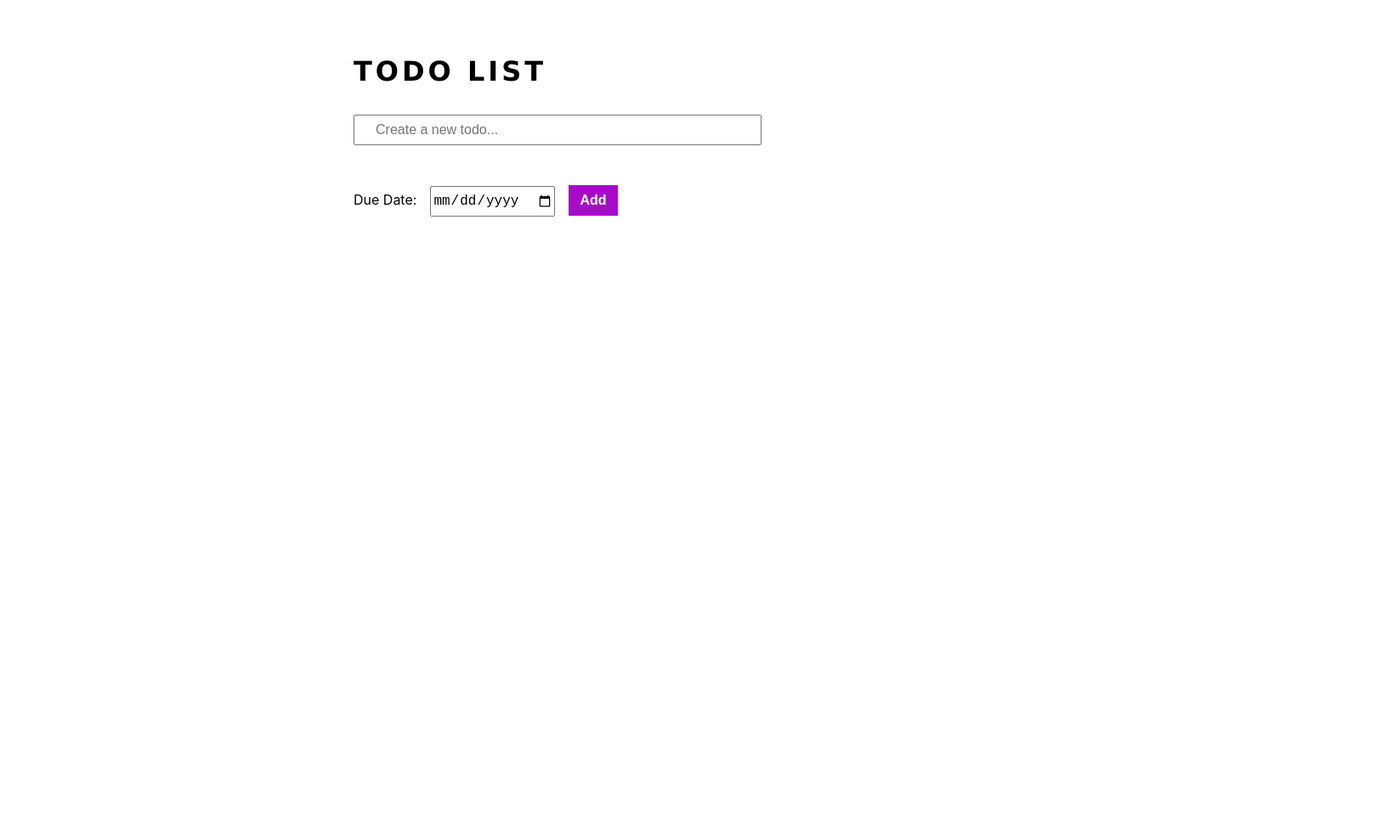
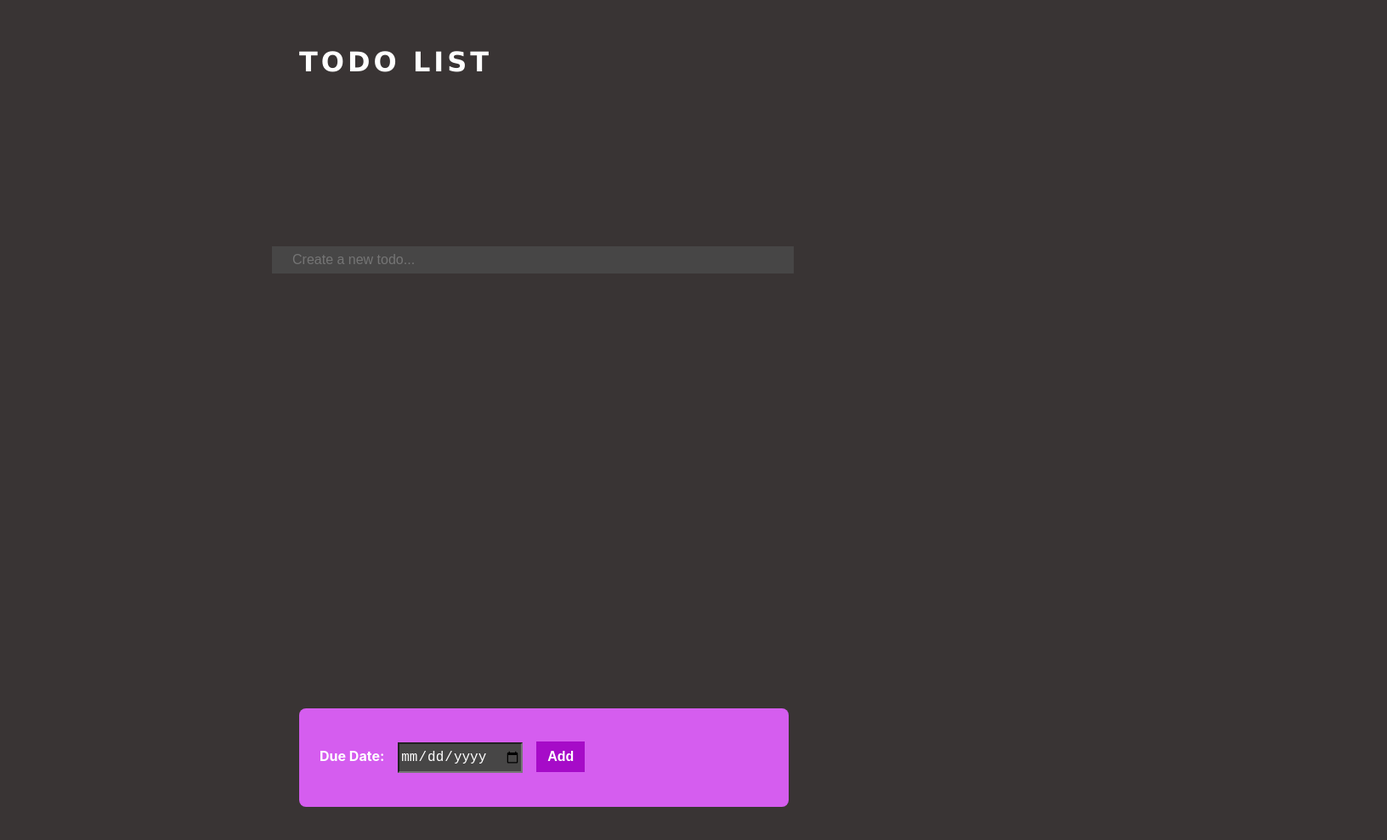
Before and after one commit to sunshinemoua/get-it-together, a React (Create React App) app: page / in a window 1280 px wide. Shown: the part 111-1100 px from the top of the page at 85% size, 1632 px wide, since content can reach past the window. Before the commit the page ends 800 px from the top, so only its background shows below. Built offline with nearby package versions, Linux system fonts and the light colour scheme.

Commit message:
styled a few components; position needs fixing

```diff
--- a/src/components/Todo.js
+++ b/src/components/Todo.js
@@ -3,17 +3,14 @@ import moment from "moment";
 
 const Todo = (props) => {
   const todosList = props.todos.map((todo) => (
-    <div key={Math.random()} className={classes.items}>
+    <div
+      key={Math.random()}
+      className={classes.items}
+      onClick={() => props.deleteTodo(todo)}
+    >
       <ul>
         <li className={classes.todo}>
           {todo.input} {moment(todo.date).format("MM/DD/YYYY")}
-          <button
-            className={classes["button-delete"]}
-            type="button"
-            onClick={() => props.deleteTodo(todo)}
-          >
-            Delete
-          </button>
         </li>
       </ul>
     </div>
--- a/src/components/Todo.module.css
+++ b/src/components/Todo.module.css
@@ -1,13 +1,12 @@
 @media screen and (min-width: 1155px) {
-  .items {
-  }
   ul {
+    list-style-type: circle;
     font-size: 1rem;
-    color: rgb(192, 91, 192);
+    font-weight: bold;
+    color: white;
     margin: 20px;
-    border: 1px solid black;
-    border-radius: 0.15rem;
     padding: 0.25rem 2rem;
+    border: 1px solid;
   }
 
   .button-delete {
--- a/src/components/TodoList.js
+++ b/src/components/TodoList.js
@@ -29,9 +29,8 @@ const TodoList = () => {
   };
 
   return (
-    <div className={classes["todo-label"]}>
-      <h1 className={classes.header}> Todo List</h1>
-
+    <div className={classes.page}>
+      <h1 className={classes.header}> Todo List</h1>{" "}
       <label className={classes.label}>
         <input
           className={classes["input-box"]}
@@ -41,6 +40,7 @@ const TodoList = () => {
           onChange={inputHandler}
         />
       </label>
+      <div className={classes["todo-label"]}>
         <label className={classes["due-date"]}>
           Due Date:
           <input
@@ -62,6 +62,7 @@ const TodoList = () => {
         </label>
         <Todo todos={todos} deleteTodo={deleteTodo} />
       </div>
+    </div>
   );
 };
 export default TodoList;
--- a/src/components/TodoList.module.css
+++ b/src/components/TodoList.module.css
@@ -1,31 +1,46 @@
-.todo-label {
-  display: flex;
+body {
+  background: rgb(57, 52, 52);
   flex-direction: column;
-  margin: 0px 400px;
-  margin-top: 10rem;
+  justify-content: center;
 }
 
 .header {
-  margin: 0.5rem;
-  padding: 0.5rem;
+  position: relative;
+  left: 22rem;
+  top: 9rem;
+  color: white;
   font-family: Verdana, Geneva, Tahoma, sans-serif;
   text-transform: uppercase;
   letter-spacing: 4px;
+}
+
+.input-box {
+  position: relative;
+  background-color: rgb(71, 70, 70);
+  color: white;
+  margin: 20rem;
+  padding: 1rem 1.5rem;
+  height: 2rem;
+  box-sizing: border-box;
+  border: none;
+  font-size: 1rem;
+  width: 48%;
+}
+
+.todo-label {
+  color: white;
+  display: flex;
+  flex-direction: column;
+  margin: 12rem 22rem;
+  padding: 1.5rem;
+  background: rgb(213, 93, 239);
+  border-radius: 0.5rem;
 }
 
 .label {
   display: block;
   font-size: large;
   font-weight: bold;
-}
-
-.input-box {
-  margin: 1rem;
-  padding: 1rem 1.5rem;
-  height: 2rem;
-  box-sizing: border-box;
-  font-size: 1rem;
-  width: 100%;
 }
 
 .button-add {
@@ -39,9 +54,15 @@
   text-align: center;
 }
 
-.due-date,
 .due-date-box {
+  background-color: rgb(71, 70, 70);
+  color: white;
   margin: 1rem;
   height: 2rem;
   font-size: 1rem;
 }
+
+.due-date {
+  color: white;
+  font-weight: bold;
+}
```
Lines whose indentation alone changed are shown as unchanged.
